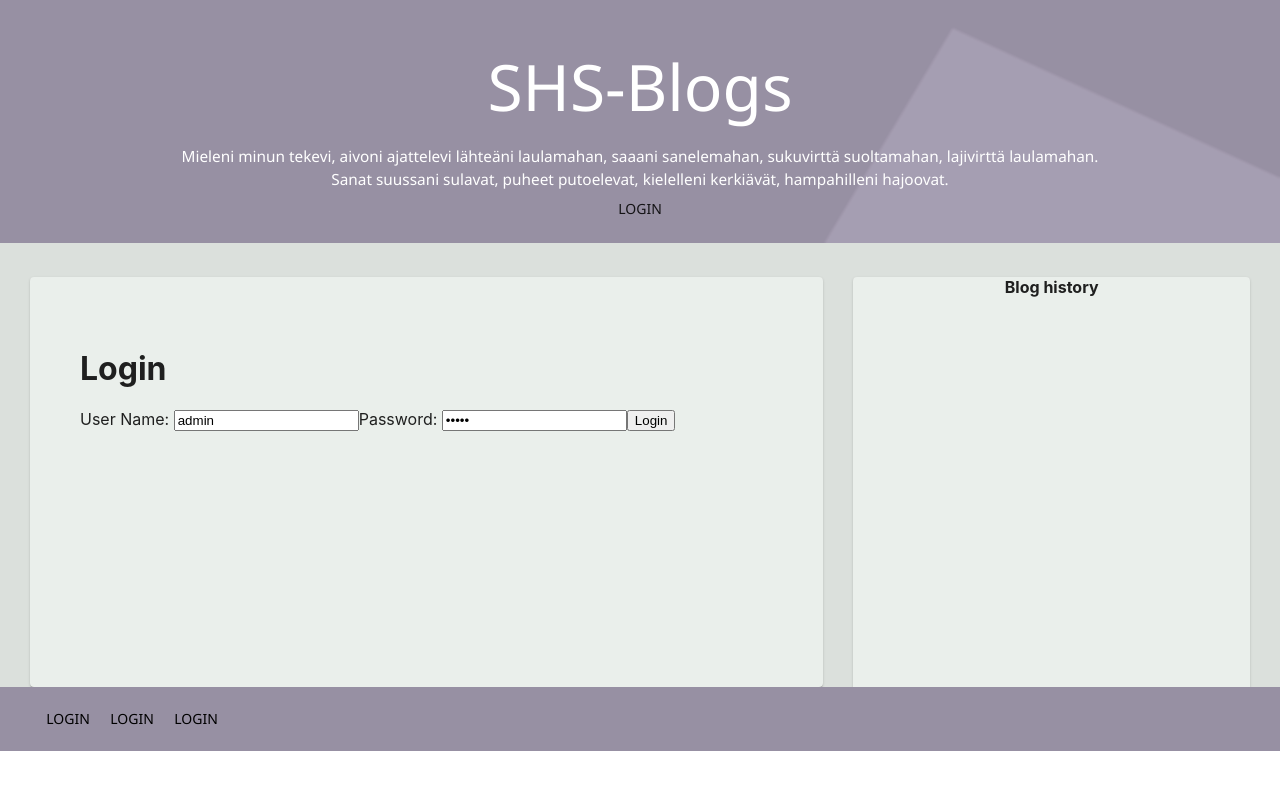
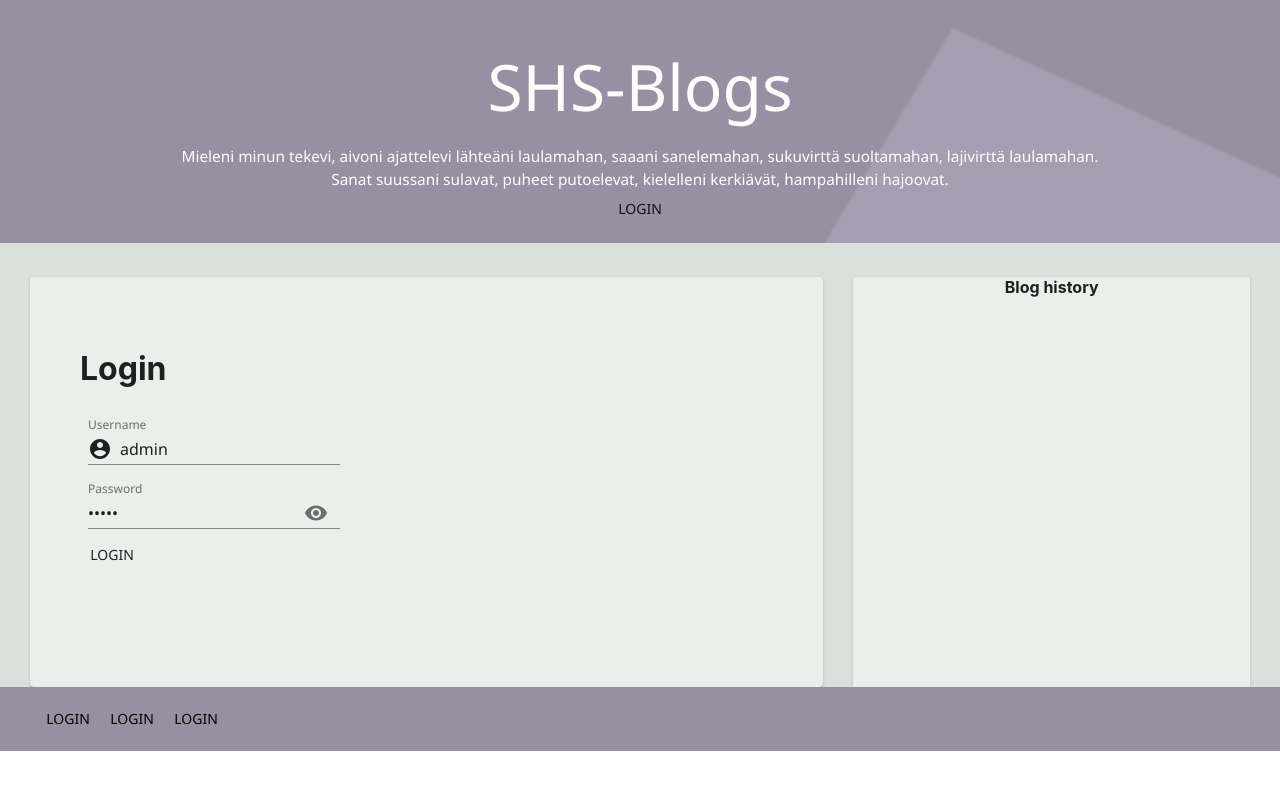
Before and after one commit to HannaTuominen/SHS-Blog, a React (Create React App) app in the folder frontend/: page /login in a window 1280 px wide. Shown: the top 790 px of the page. Built offline with nearby package versions, Linux system fonts and the light colour scheme; no server answers.

Commit message:
Login form now has an updated outlook with materialUi.

```diff
--- a/frontend/src/Components/LoginComponent.js
+++ b/frontend/src/Components/LoginComponent.js
@@ -2,6 +2,17 @@ import React, { Component } from 'react'
 import AuthenticationService from '../service/AuthenticationService';
 import Paper from "@material-ui/core/Paper";
 import {withStyles} from "@material-ui/core/styles";
+import Box from "@material-ui/core/Box";
+import {TextField} from "@material-ui/core";
+import IconButton from '@material-ui/core/IconButton';
+import Input from '@material-ui/core/Input';
+import InputLabel from '@material-ui/core/InputLabel';
+import InputAdornment from '@material-ui/core/InputAdornment';
+import FormControl from '@material-ui/core/FormControl';
+import Visibility from '@material-ui/icons/Visibility';
+import VisibilityOff from '@material-ui/icons/VisibilityOff';
+import AccountCircle from '@material-ui/icons/AccountCircle';
+import Button from "@material-ui/core/Button";
 
 const useStyles = theme => ({
   welcome: {
@@ -15,7 +26,15 @@ const useStyles = theme => ({
   },
   btn: {
     width: 205
-  }
+  },
+  textField: {
+    margin: theme.spacing(1),
+    width: '25ch',
+  },
+  withoutLabel: {
+    marginTop: theme.spacing(3),
+  },
+
 });
 
 class LoginComponent extends Component {
@@ -27,7 +46,8 @@ class LoginComponent extends Component {
       username: 'admin',
       password: 'admin',
       hasLoginFailed: false,
-      showSuccessMessage: false
+      showSuccessMessage: false,
+      showPassword: false,
     }
 
     this.handleChange = this.handleChange.bind(this)
@@ -42,6 +62,13 @@ class LoginComponent extends Component {
       }
     )
   }
+  handleClickShowPassword = () => {
+    this.setState({ showPassword: !this.state.showPassword });
+  };
+
+  handleMouseDownPassword = (event) => {
+    event.preventDefault();
+  };
 
   loginClicked() {
     // if(this.state.username==='admin' && this.state.password==='admin'){
@@ -70,18 +97,57 @@ class LoginComponent extends Component {
   }
 
   render() {
+
     const { classes } = this.props;
     return (
       <div>
         <Paper className={classes.welcome}>
           <h1>Login</h1>
-          <div className="container">
-            {this.state.hasLoginFailed && <div className="alert alert-warning">Invalid Credentials</div>}
-            {this.state.showSuccessMessage && <div>Login Successful</div>}
-            User Name: <input type="text" name="username" value={this.state.username} onChange={this.handleChange} />
-            Password: <input type="password" name="password" value={this.state.password} onChange={this.handleChange} />
-            <button className="btn btn-success" onClick={this.loginClicked}>Login</button>
-          </div>
+          <Box className="container">
+            <Box>{this.state.hasLoginFailed && <div className="alert alert-warning">Invalid Credentials</div>}
+              {this.state.showSuccessMessage && <div>Login Successful</div>}</Box>
+          <Box>
+            <FormControl className={classes.textField}>
+              <InputLabel htmlFor="input-with-icon-adornment">Username</InputLabel>
+              <Input
+                id="input-with-icon-adornment"
+                startAdornment={
+                  <InputAdornment position="start">
+                    <AccountCircle />
+                  </InputAdornment>
+                }
+                value={this.state.username}
+                onChange={this.handleChange}
+                name="username"
+              />
+            </FormControl>
+          </Box>
+            <Box>
+              <FormControl className={classes.textField}>
+                <InputLabel htmlFor="standard-adornment-password">Password</InputLabel>
+                <Input
+                  id="standard-adornment-password"
+                  type={this.state.showPassword ? 'text' : 'password'}
+                  value={this.state.password}
+                  onChange={this.handleChange}
+                  endAdornment={
+                    <InputAdornment position="end">
+                      <IconButton
+                        aria-label="toggle password visibility"
+                        onClick={this.handleClickShowPassword}
+                        onMouseDown={this.handleMouseDownPassword}
+                      >
+                        {this.state.password ? <Visibility /> : <VisibilityOff />}
+                      </IconButton>
+                    </InputAdornment>
+                  }
+                />
+              </FormControl>
+            </Box>
+
+
+            <Button className="btn btn-success" onClick={this.loginClicked}>Login</Button>
+          </Box>
         </Paper>
 
       </div>
--- a/frontend/src/service/AuthenticationService.js
+++ b/frontend/src/service/AuthenticationService.js
@@ -1,13 +1,13 @@
 import axios from 'axios'
 
-const API_URL = 'http://localhost:8080'
+const API_URL = ''
 
 export const USER_NAME_SESSION_ATTRIBUTE_NAME = 'authenticatedUser'
 
 class AuthenticationService {
 
   executeBasicAuthenticationService(username, password) {
-    return axios.get(`${API_URL}/basicauth`,
+    return axios.get(`/basicauth`,
       { headers: { authorization: this.createBasicAuthToken(username, password) } })
   }
 
```
